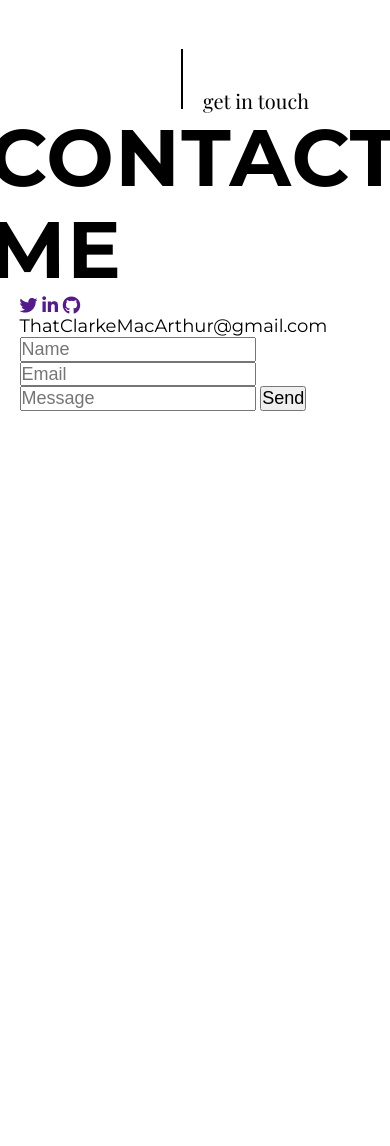
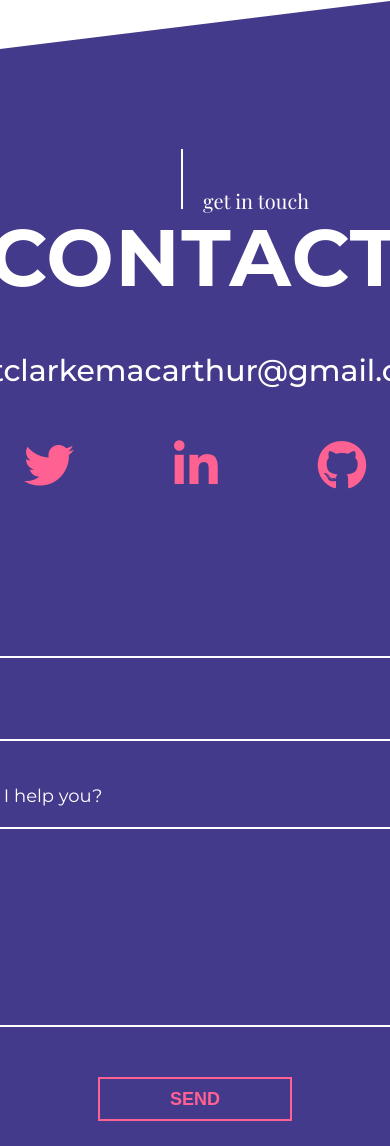
Before and after one commit to ClarkeMacArthur/clarkePortfolio, a plain HTML site: page index.html in a window 390 px wide. Shown: the part 9698-10844 px from the top of the page. Before the commit the page ends 10109 px from the top, so only its background shows below. Drawn offline with nearby package versions, Linux system fonts and the light colour scheme; a web font is replaced by a local one.

Commit message:
Finished styling the contact form. All basic layout is done for desktop. Need to add shapes, position them and do media queries and JS :sparkles::rainbow::sparkles:

```diff
--- a/index.html
+++ b/index.html
@@ -409,32 +409,45 @@
         </section>
         <!-- Contact Section -->
         <section id="contact" class="contact">
-            <div class="wrapper">
+            <div class="wrapper contactFlex">
                 <div class="sectionHeading">
                     <h2 class="smallHeading">Get in touch</h2>
-                    <h3 class="largeHeading">Contact Me</h3>
+                    <h3 class="largeHeading">Contact</h3>
                 </div>
-                <div class="contactIcons">
+                <p>ThatClarkeMacArthur@gmail.com</p>
+                <ul class="contactIcons">
+                    <li>
                         <a href="">
                             <i class="fab fa-twitter"></i>
                         </a>
+                    </li>
+                    <li>
                         <a href="">
                             <i class="fab fa-linkedin-in"></i>
                         </a>
+                    </li>
+                    <li>
                         <a href="">
                             <i class="fab fa-github"></i>
                         </a>
-                </div>
-                <p>ThatClarkeMacArthur@gmail.com</p>
+                    </li>
+                </ul>
+
                 <form action="FORMSPREE" method="POST">
-                    <input type="text" placeholder="Name" name="name">
-                    <input type="email" placeholder="Email" name="email">
-                    <input type="textarea" placeholder="Message" class="textArea" name="message">
-                    <input type="submit" value="Send" class="submit">
+                    <label for="name" class=srOnly>Name</label>
+                    <input type="text" placeholder="Name" name="name" id="name">
+                    <label for="email" class="srOnly">Email Address</label>
+                    <input type="email" placeholder="Email" name="email" id="email">
+                    <label for="message">How can I help you?</label>
+                    <textarea class="textArea" name="message" id="message"></textarea>
+                    <button type="submit" value="Send" class="submit">Send</button>
                 </form>
             </div>
         </section>
     </main>
+    <footer>
+        <p>Made with 💖 and © Clarke MacArthur 2020</p>
+    </footer>
     <!-- Link to Animate on Scroll JS Scripts -->
     <script src="https://unpkg.com/aos@next/dist/aos.js"></script>
     <script>
--- a/styles/sass/_contact.scss
+++ b/styles/sass/_contact.scss
@@ -0,0 +1,94 @@
+.contact {
+    background-color: $purple;
+    color:white;
+    &::before {
+        content:"";
+        position:absolute;
+        top:auto;
+        left:0;
+        height: 80%;
+        width:100%;
+        transform: skewY(-7deg);
+        background: $purple;
+        transform-origin: bottom left;
+        z-index: -1;
+    }
+}
+
+.contactFlex {
+    display:flex;
+    flex-direction: column;
+    align-items: center;
+    background-color: $purple;
+    .sectionHeading {
+        margin-top:100px;
+        .smallHeading::before {
+            border-left: 2px solid white;
+        }
+    }
+    p {
+        font-size: 3rem;
+        text-transform: lowercase;
+        font-weight: 500;
+        margin:50px 0;
+    }
+}
+
+.contact ul {
+    display: flex;
+    font-size: 5rem;
+
+    a {
+        color: $pink;
+        margin: 0 50px ;
+        &:hover {
+            color: $green;
+        }
+    }
+}
+
+form {
+    margin-top: 100px;
+    display: flex;
+    flex-direction:column;
+    align-items: center;
+    input, textarea {
+        background:transparent;
+        color:white;
+        border: none;
+        border-bottom: 2px solid white;
+        transition: all 0.3s ease-in;
+        width: 550px;
+        margin: 20px 0;
+        padding: 10px 5px;
+        &::placeholder {
+            font-family: $sanSerif;
+            color:white;
+            opacity:1;
+            font-weight: 400;
+        }
+        &:focus {
+        outline: 1px solid $pink;
+        background: lighten($purple, 10);
+        }
+    }
+    label {
+        align-self: flex-start;
+        margin-top: 25px;
+    }
+    textarea {
+        border-top: 2px solid white;
+        height: 200px;
+        resize: none;
+    }
+}
+
+button {
+    color: $pink;
+    font-weight:700;
+    border: 2px solid $pink;
+    background-color: transparent;
+    text-transform:uppercase;
+    padding: 10px 70px;
+    margin-top: 30px;
+}
--- a/styles/sass/_footer.scss
+++ b/styles/sass/_footer.scss
@@ -0,0 +1,8 @@
+footer {
+    background-color: $purple;
+    color:white;
+    text-align: center;
+    padding-top: 450px;
+    padding-bottom: 50px;
+    letter-spacing: 1.4px;;
+}
--- a/styles/sass/_main.scss
+++ b/styles/sass/_main.scss
@@ -114,6 +114,7 @@
     display:flex;
     flex-direction: column;
     align-items: center;
+    padding-bottom: 300px;
     .sectionHeading {
         padding-top: 200px;
         margin-bottom: 200px;
```
Also changed, not shown: styles/style.css. Lines whose indentation alone changed are shown as unchanged.
